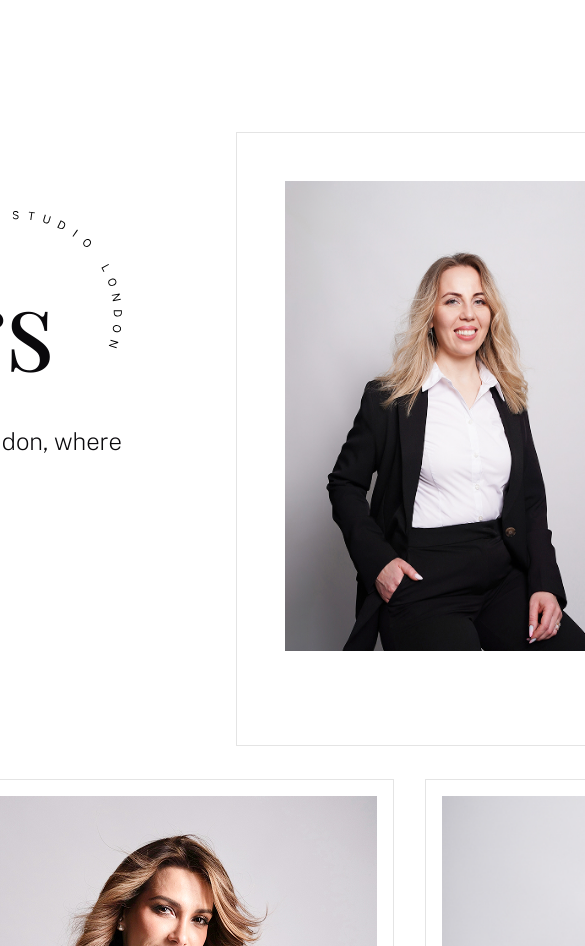
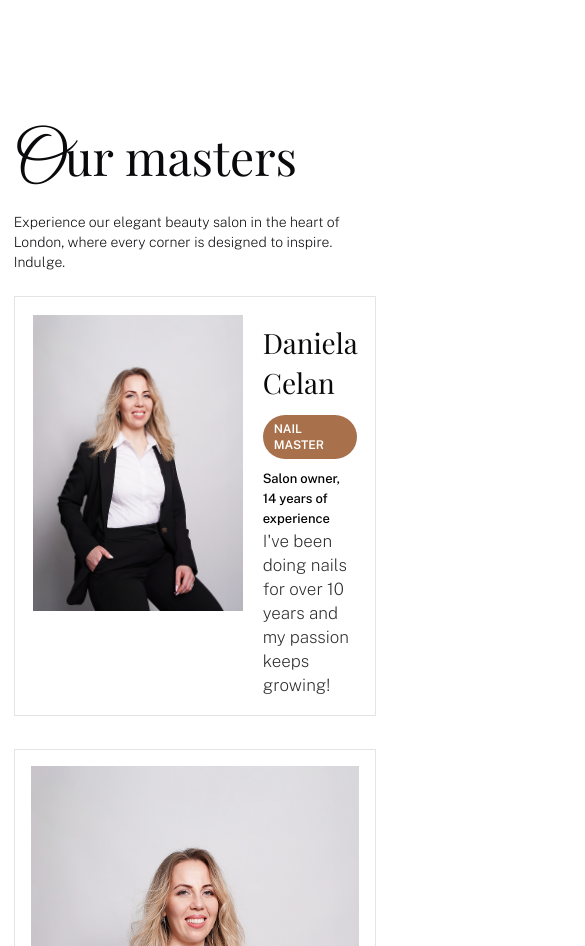
Before and after one commit to Varikash/luna-beauty, a Next.js app: page /about in a window 390 px wide. Shown: the part 2500-3446 px from the top of the page, 585 px wide, since content can reach past the window. Built offline with nearby package versions, Linux system fonts and the light colour scheme; a web font is replaced by a local one.

Commit message:
Update OurMasters CSS for improved typography and responsiveness. Reduced font sizes for headers and subtitles, and added multiple media queries to enhance layout and spacing across various screen sizes.

```diff
--- a/app/components/our-masters/our-masters.css
+++ b/app/components/our-masters/our-masters.css
@@ -93,7 +93,7 @@
   margin: 0;
   font-family: Playfair Display;
   font-weight: 400;
-  font-size: 72px;
+  font-size: 48px;
   line-height: 80px;
   letter-spacing: -2%;
 }
@@ -129,8 +129,393 @@
   max-width: 520px;
   font-family: Public Sans;
   font-weight: 200;
-  font-size: 28px;
-  line-height: 40px;
+  font-size: 24px;
+  line-height: 32px;
   letter-spacing: 1%;
   color: #2B2B2B;
 }
+
+@media (max-width: 1807px) {
+  .our-masters-header-container {
+    gap: 80px;
+  }
+}
+
+@media (max-width: 1750px) {
+  .our-masters-featured-card {
+    max-width: 920px;
+    padding: 40px;
+    gap: 48px;
+  }
+
+  .our-masters-featured-media > span {
+    width: 320px !important;
+    height: auto !important;
+    display: block !important;
+  }
+
+  .our-masters-featured-photo {
+    width: 320px !important;
+    height: auto !important;
+  }
+}
+
+@media (max-width: 1700px) {
+  .vine-title-om {
+    font-size: 96px;
+    line-height: 84px;
+  }
+
+  .champagne-title-om {
+    font-size: 132px;
+    line-height: 84px;
+  }
+
+  .our-masters-subtitle {
+    width: 640px;
+    font-size: 22px;
+    line-height: 30px;
+  }
+}
+
+@media (max-width: 1550px) {
+  .vine-title-om {
+    font-size: 84px;
+    line-height: 76px;
+  }
+
+  .champagne-title-om {
+    font-size: 118px;
+    line-height: 76px;
+  }
+
+  .our-masters-subtitle {
+    width: 560px;
+    font-size: 20px;
+    line-height: 28px;
+  }
+}
+
+@media (max-width: 1470px) {
+  .our-masters-header-container {
+    gap: 56px;
+  }
+
+  .vine-title-om {
+    font-size: 76px;
+    line-height: 68px;
+  }
+
+  .champagne-title-om {
+    font-size: 108px;
+    line-height: 68px;
+  }
+
+  .our-masters-subtitle {
+    width: 520px;
+    font-size: 18px;
+    line-height: 26px;
+  }
+
+  .our-masters-featured-card {
+    max-width: 860px;
+    padding: 32px;
+    gap: 40px;
+  }
+
+  .our-masters-featured-media > span {
+    width: 300px !important;
+  }
+
+  .our-masters-featured-photo {
+    width: 300px !important;
+  }
+
+  .our-masters-featured-name {
+    font-size: 40px;
+    line-height: 56px;
+  }
+
+  .our-masters-featured-pill {
+    margin-top: 20px;
+    font-size: 15px;
+    line-height: 20px;
+    padding: 8px 16px;
+  }
+
+  .our-masters-featured-status {
+    margin-top: 16px;
+    font-size: 17px;
+    line-height: 26px;
+  }
+
+  .our-masters-featured-skills {
+    font-size: 21px;
+    line-height: 30px;
+  }
+}
+
+@media (max-width: 1335px) {
+  .our-masters-header-container {
+    gap: 44px;
+  }
+
+  .vine-title-om {
+    font-size: 68px;
+    line-height: 62px;
+  }
+
+  .champagne-title-om {
+    font-size: 96px;
+    line-height: 62px;
+  }
+
+  .our-masters-subtitle {
+    width: 460px;
+    font-size: 17px;
+    line-height: 24px;
+  }
+
+  .our-masters-featured-card {
+    max-width: 780px;
+    padding: 28px;
+    gap: 32px;
+  }
+
+  .our-masters-featured-media > span {
+    width: 270px !important;
+  }
+
+  .our-masters-featured-photo {
+    width: 270px !important;
+  }
+
+  .our-masters-featured-name {
+    font-size: 36px;
+    line-height: 50px;
+  }
+
+  .our-masters-featured-pill {
+    margin-top: 18px;
+    font-size: 14px;
+    line-height: 20px;
+    padding: 7px 14px;
+  }
+
+  .our-masters-featured-status {
+    margin-top: 14px;
+    font-size: 16px;
+    line-height: 24px;
+  }
+
+  .our-masters-featured-skills {
+    font-size: 20px;
+    line-height: 28px;
+  }
+}
+
+@media (max-width: 1260px) {
+  .our-masters-header-container {
+    gap: 36px;
+  }
+
+  .vine-title-om {
+    font-size: 62px;
+    line-height: 58px;
+  }
+
+  .champagne-title-om {
+    font-size: 88px;
+    line-height: 58px;
+  }
+
+  .our-masters-subtitle {
+    width: 420px;
+    font-size: 16px;
+    line-height: 23px;
+  }
+
+  .our-masters-featured-card {
+    max-width: 730px;
+    padding: 24px;
+    gap: 28px;
+  }
+
+  .our-masters-featured-media > span {
+    width: 250px !important;
+  }
+
+  .our-masters-featured-photo {
+    width: 250px !important;
+  }
+
+  .our-masters-featured-name {
+    font-size: 34px;
+    line-height: 48px;
+  }
+
+  .our-masters-featured-pill {
+    margin-top: 16px;
+    font-size: 13px;
+    line-height: 18px;
+    padding: 7px 13px;
+  }
+
+  .our-masters-featured-status {
+    margin-top: 12px;
+    font-size: 15px;
+    line-height: 22px;
+  }
+
+  .our-masters-featured-skills {
+    font-size: 19px;
+    line-height: 27px;
+  }
+}
+
+@media (max-width: 1115px) {
+  .our-masters-header-container {
+    gap: 28px;
+  }
+
+  .vine-title-om {
+    font-size: 54px;
+    line-height: 52px;
+  }
+
+  .champagne-title-om {
+    font-size: 78px;
+    line-height: 52px;
+  }
+
+  .our-masters-subtitle {
+    width: 380px;
+    font-size: 15px;
+    line-height: 22px;
+  }
+
+  .our-masters-featured-card {
+    max-width: 670px;
+    padding: 20px;
+    gap: 24px;
+  }
+
+  .our-masters-featured-media > span {
+    width: 230px !important;
+  }
+
+  .our-masters-featured-photo {
+    width: 230px !important;
+  }
+
+  .our-masters-featured-name {
+    font-size: 30px;
+    line-height: 44px;
+  }
+
+  .our-masters-featured-pill {
+    margin-top: 14px;
+    font-size: 12px;
+    line-height: 18px;
+    padding: 6px 12px;
+  }
+
+  .our-masters-featured-status {
+    margin-top: 10px;
+    font-size: 14px;
+    line-height: 21px;
+  }
+
+  .our-masters-featured-skills {
+    font-size: 18px;
+    line-height: 26px;
+  }
+}
+
+@media (max-width: 1000px) {
+  .our-masters-header-container {
+    gap: 24px;
+  }
+
+  .vine-title-om {
+    font-size: 48px;
+    line-height: 48px;
+  }
+
+  .champagne-title-om {
+    font-size: 70px;
+    line-height: 48px;
+  }
+
+  .our-masters-subtitle {
+    width: 340px;
+    font-size: 14px;
+    line-height: 20px;
+  }
+
+  .our-masters-featured-card {
+    max-width: 620px;
+    padding: 18px;
+    gap: 20px;
+  }
+
+  .our-masters-featured-media > span {
+    width: 210px !important;
+  }
+
+  .our-masters-featured-photo {
+    width: 210px !important;
+  }
+
+  .our-masters-featured-name {
+    font-size: 28px;
+    line-height: 40px;
+  }
+
+  .our-masters-featured-pill {
+    margin-top: 12px;
+    font-size: 12px;
+    line-height: 16px;
+    padding: 6px 11px;
+  }
+
+  .our-masters-featured-status {
+    margin-top: 10px;
+    font-size: 13px;
+    line-height: 20px;
+  }
+
+  .our-masters-featured-skills {
+    font-size: 17px;
+    line-height: 24px;
+  }
+}
+
+@media (max-width: 980px) {
+  .our-masters-header-container {
+    flex-direction: column;
+    gap: 24px;
+  }
+
+  .our-masters-header-left {
+    gap: 24px;
+  }
+
+  .our-masters-header {
+    margin-top: 0;
+  }
+
+  .our-masters-comment {
+    display: none;
+  }
+
+  .our-masters-subtitle {
+    width: 100%;
+    max-width: 740px;
+  }
+
+  .our-masters-featured-card {
+    max-width: none;
+    width: 100%;
+  }
+}
```
